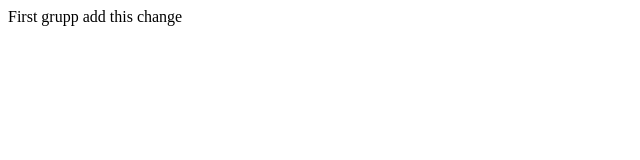
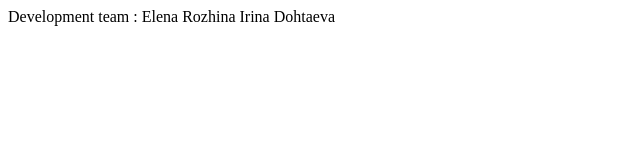
Before and after one commit to GitStudentDeveloper/git_lab_van, a plain HTML site: page index.html in a window 1280 px wide. Shown: the whole page, without its empty margins (0-640 px from the left). Drawn offline with Linux system fonts and the light colour scheme.

Commit message:
Initial commit

```diff
--- a/index.html
+++ b/index.html
@@ -7,8 +7,9 @@
 
 <body>
 	<div id='main_block'>
-		<div id="first_grupp">
-			<span>First grupp add this change</span>
+		<div id="first_group">
+
+			<span>Development team : Elena Rozhina Irina Dohtaeva</span>
 	</div>
 </body>
 
```
